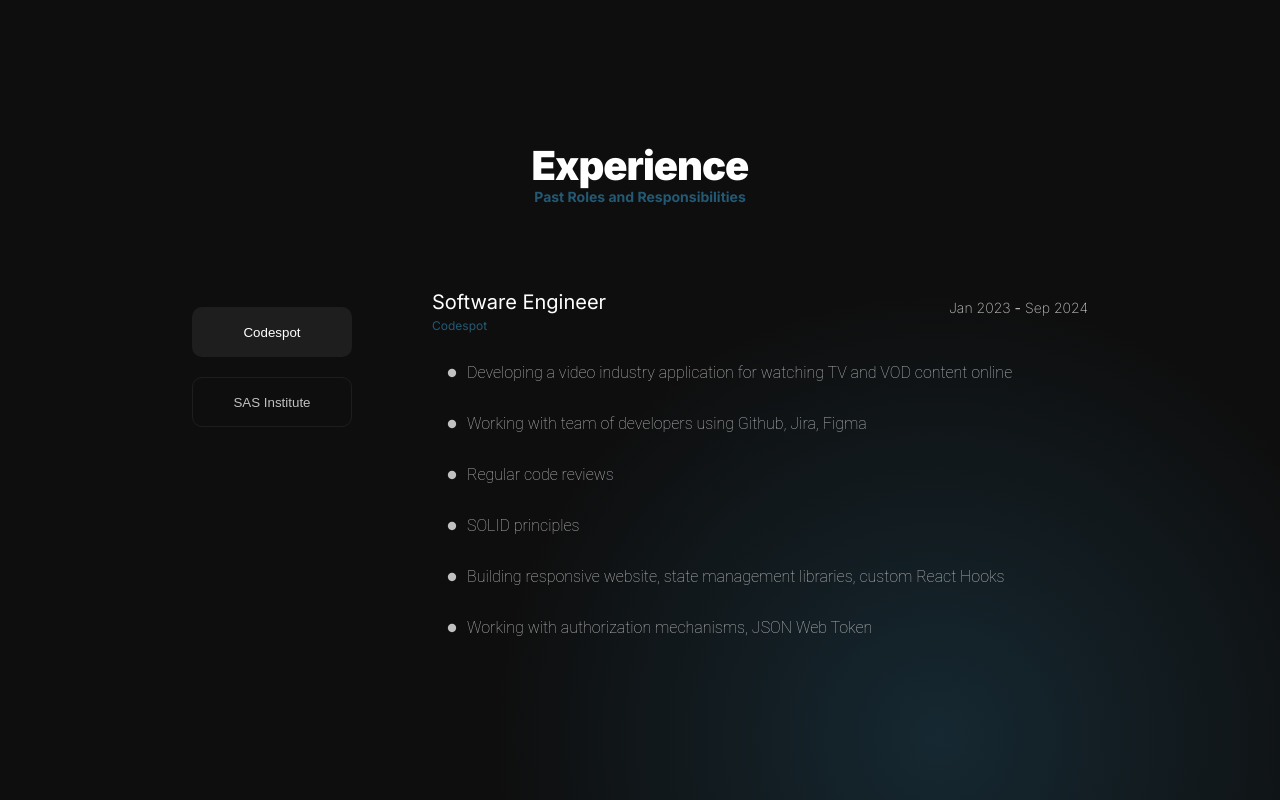
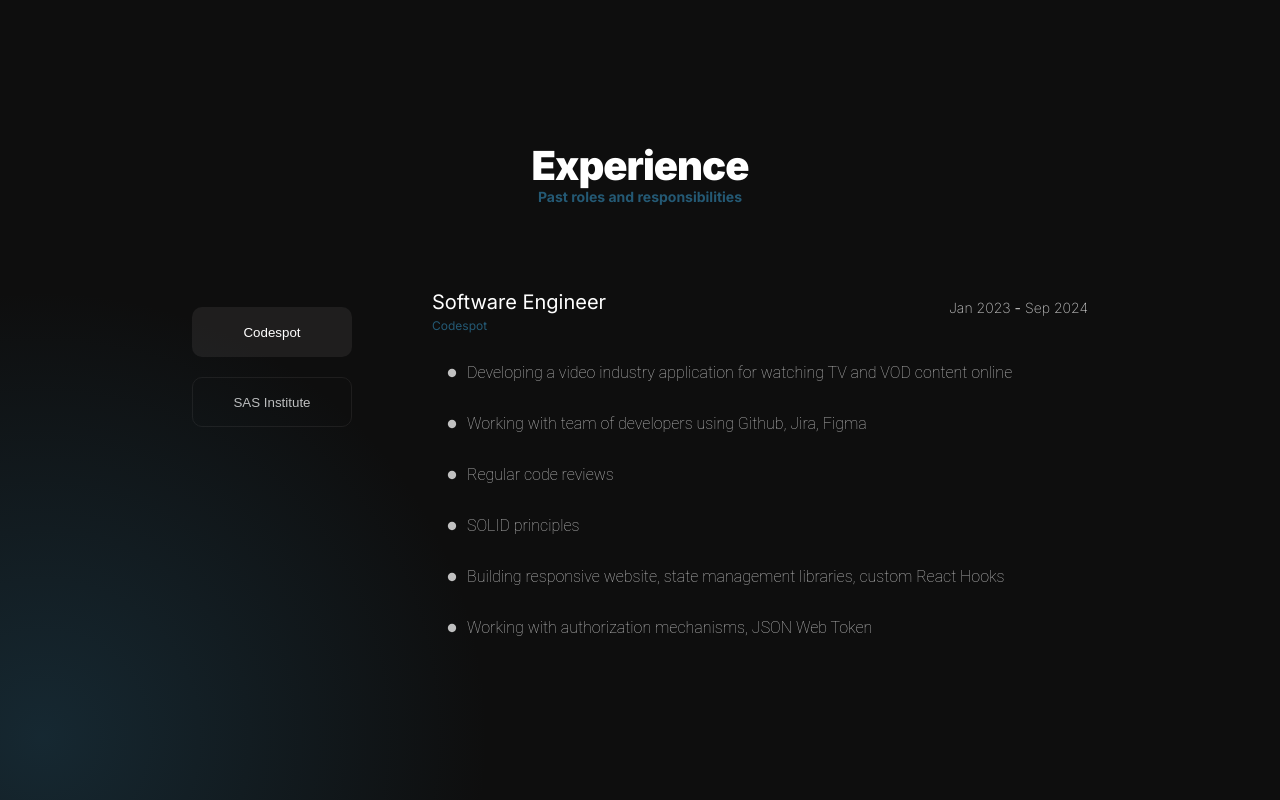
Before and after one commit to kacperwolanski/myPortfolio, a React (Create React App) app in the folder portfolio/: page / in a window 1280 px wide. Shown: the part 1860-2660 px from the top of the page. Built offline with nearby package versions, Linux system fonts and the light colour scheme.

Commit message:
apply waves to all section titles and change rectangles position

```diff
--- a/portfolio/src/components/content/about/About.tsx
+++ b/portfolio/src/components/content/about/About.tsx
@@ -24,7 +24,7 @@ const About = () => {
       subTitle={translate("aboutSubtitle")}
     >
       <Container id={sectionIds.about}>
-        <BlurredRectangle top={-140} right={-300} theme={currentTheme} />
+        <BlurredRectangle top={-140} right={-600} theme={currentTheme} />
         <Description theme={currentTheme}>
           {translate("aboutDescription")}
         </Description>
--- a/portfolio/src/components/content/contact/Contact.tsx
+++ b/portfolio/src/components/content/contact/Contact.tsx
@@ -23,7 +23,7 @@ const Contact = () => {
       subTitle={translate("contactSubtitle")}
     >
       <Container id={sectionIds.contact}>
-        <BlurredRectangle top={-600} left={-500} theme={currentTheme} />
+        <BlurredRectangle top={100} left={-500} theme={currentTheme} />
         <MainLink href={`mailto:${email}`}>
           <EmailContainer theme={currentTheme}>
             <GmailIcon />
--- a/portfolio/src/components/content/education/Education.tsx
+++ b/portfolio/src/components/content/education/Education.tsx
@@ -24,7 +24,7 @@ const Education = () => {
       subTitle={translate("educationSubtitle")}
     >
       <EducationContainer id={sectionIds.education}>
-        <BlurredRectangle top={-200} left={-500} theme={currentTheme} />
+        <BlurredRectangle top={-200} left={1000} theme={currentTheme} />
         {educationItems.map((edu) => {
           return (
             <>
--- a/portfolio/src/components/content/experience/Experience.tsx
+++ b/portfolio/src/components/content/experience/Experience.tsx
@@ -27,7 +27,7 @@ const Experience = () => {
       subTitle={translate("experienceSubtitle")}
     >
       <ExperienceContainer id={sectionIds.experience}>
-        <BlurredRectangle top={0} right={-300} theme={currentTheme} />
+        <BlurredRectangle top={0} left={-600} theme={currentTheme} />
         <JobAccordion
           key={i18n.language}
           elements={experienceItems.map((work) => {
--- a/portfolio/src/components/content/introduction/Introduction.tsx
+++ b/portfolio/src/components/content/introduction/Introduction.tsx
@@ -12,32 +12,25 @@ import { useThemeStore } from "theme/useThemeStore";
 import { useTranslation } from "react-i18next";
 import ContactMeButton from "components/topMenu/ContactMeButton";
 import ProfileImage from "./ProfileImage";
-import { animated, useSprings } from "@react-spring/web";
+import { animated } from "@react-spring/web";
 import useSpringsAndRefs from "./hooks/useSpringsAndRefs";
+import useWavedLetters from "shared/hooks/useWavedLetters";
 
 const Introduction = () => {
   const { currentTheme, isMobile } = useThemeStore();
   const { t: translate } = useTranslation();
-  const [hoveredIndex, setHoveredIndex] = useState<number | null>(null);
+  const splitName = "Kacper Wolański".split("");
+  const { springs, setHoveredIndex } = useWavedLetters(splitName);
   const [waveDelay, setWaveDelay] = useState<number>(500);
 
   const { nameSpring, subTitleSpring, descSpring, buttonSpring } =
     useSpringsAndRefs();
 
-  const name = "Kacper Wolański".split("");
   const { jobTitle } = introductionData;
-
-  const springs = useSprings(
-    name.length,
-    name.map((_, i) => ({
-      transform: hoveredIndex === i ? "translateY(-10px)" : "translateY(0px)",
-      config: { tension: 500, friction: 10 },
-    }))
-  );
 
   useEffect(() => {
     setTimeout(() => {
-      const nameCopy = [...name, null];
+      const nameCopy = [...splitName, null];
       nameCopy.forEach((_, index) => {
         setTimeout(() => {
           setHoveredIndex(index);
@@ -63,12 +56,12 @@ const Introduction = () => {
                 style={{
                   ...springStyle,
                   display: "inline-block",
-                  marginRight: name[index] === " " ? "8px" : "0",
+                  marginRight: splitName[index] === " " ? "8px" : "0",
                 }}
                 onMouseEnter={() => !isMobile && setHoveredIndex(index)}
                 onMouseLeave={() => !isMobile && setHoveredIndex(null)}
               >
-                {name[index]}
+                {splitName[index]}
               </animated.span>
             ))}
           </div>
--- a/portfolio/src/shared/components/contentSection/sectionHeader/SectionHeader.tsx
+++ b/portfolio/src/shared/components/contentSection/sectionHeader/SectionHeader.tsx
@@ -5,16 +5,36 @@ import {
   SubTitle,
 } from "./sectionHeader.styles";
 import { useThemeStore } from "theme/useThemeStore";
+import useWavedLetters from "shared/hooks/useWavedLetters";
+import { animated } from "@react-spring/web";
 
 interface Props {
   title: string;
   subTitle?: string;
 }
 const SectionHeader = ({ title, subTitle }: Props) => {
-  const { currentTheme } = useThemeStore();
+  const { currentTheme, isMobile } = useThemeStore();
+  const splitTitle = title.split("");
+
+  const { springs, setHoveredIndex } = useWavedLetters(splitTitle);
   return (
     <HeaderContainer theme={currentTheme}>
-      <SectionTitle theme={currentTheme}>{title}</SectionTitle>
+      <SectionTitle theme={currentTheme}>
+        {springs.map((springStyle, index) => (
+          <animated.span
+            key={index}
+            style={{
+              ...springStyle,
+              display: "inline-block",
+              marginRight: splitTitle[index] === " " ? "8px" : "0",
+            }}
+            onMouseEnter={() => !isMobile && setHoveredIndex(index)}
+            onMouseLeave={() => !isMobile && setHoveredIndex(null)}
+          >
+            {splitTitle[index]}
+          </animated.span>
+        ))}
+      </SectionTitle>
       {subTitle && <SubTitle theme={currentTheme}>{subTitle}</SubTitle>}
     </HeaderContainer>
   );
--- /dev/null
+++ b/portfolio/src/shared/hooks/useWavedLetters.ts
@@ -0,0 +1,18 @@
+import { useSprings } from "@react-spring/web";
+import { useState } from "react";
+
+const useWavedLetters = (splitText: string[]) => {
+  const [hoveredIndex, setHoveredIndex] = useState<number | null>(null);
+
+  const springs = useSprings(
+    splitText.length,
+    splitText.map((_, i) => ({
+      transform: hoveredIndex === i ? "translateY(-10px)" : "translateY(0px)",
+      config: { tension: 500, friction: 10 },
+    }))
+  );
+
+  return { springs, setHoveredIndex };
+};
+
+export default useWavedLetters;
--- a/portfolio/src/translationEN.json
+++ b/portfolio/src/translationEN.json
@@ -33,7 +33,7 @@
   "educationSkill4": "Proficiency in using technical documentation",
 
   "experienceTitle": "Experience",
-  "experienceSubtitle": "Past Roles and Responsibilities",
+  "experienceSubtitle": "Past roles and responsibilities",
   "codespotPosition": "Software Engineer",
   "codespotStartDate": "Jan 2023",
   "codespotEndDate": "Sep 2024",
--- a/portfolio/src/translationPL.json
+++ b/portfolio/src/translationPL.json
@@ -20,7 +20,7 @@
   "downloadResume": "Pobierz CV",
 
   "educationTitle": "Edukacja",
-  "educationSubtitle": "W Poszukiwaniu Wiedzy",
+  "educationSubtitle": "W poszukiwaniu wiedzy",
   "educationSchool": "Politechnika Warszawska",
   "educationField": "Automatyka i Robotyka",
   "educationFieldWord": "kierunku",
@@ -33,7 +33,7 @@
   "educationSkill4": "Umiejętności posługiwania się dokumentacją techniczną",
 
   "experienceTitle": "Doświadczenie",
-  "experienceSubtitle": "Poprzednie Role",
+  "experienceSubtitle": "Poprzednie role",
   "codespotPosition": "Inżynier Oprogramowania",
   "codespotStartDate": "Sty 2023",
   "codespotEndDate": "Wrz 2024",
```
